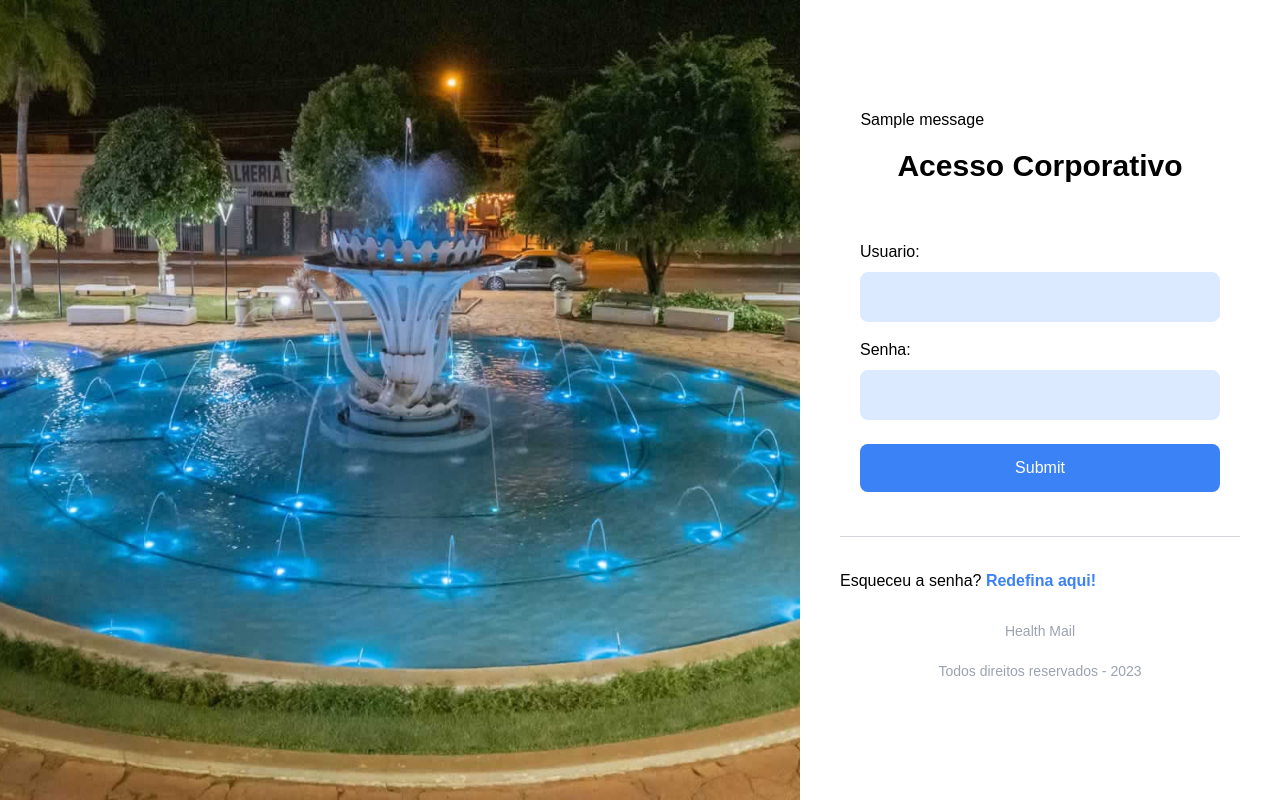
After one commit to edmaker89/gestao_saude, a Python web app: template app/templates/pages/login.html in a window 1280 px wide. The commit adds this page. Run offline with Jinja, Linux system fonts and the light colour scheme; the template is opened without the code that fills it: most values are stand-ins (such as "Sample title", 1, 10 or a date in 2020); one stand-in notice (Sample message) is shown; form fields are guessed from the names that the template uses; some libraries are stand-ins or nearby versions.

Commit message:
feat: login

```diff
--- a/app/blueprints/mail.py
+++ b/app/blueprints/mail.py
@@ -1,4 +1,5 @@
 from flask import Blueprint, abort, redirect, render_template, request, url_for
+from flask_login import login_required
 from app.forms.mail_form import MailForm
 from app.controllers.correspondencia_controller import CorrespondenciaController
 from app.models.tipo_correspondencias import TipoCorrespondencias
@@ -46,7 +47,9 @@ def create_success(id_mail):
 
     return render_template('/pages/mail/number_mail.html', mail=mail)
 
+
 @bp_mail.route('/my_mails')
+@login_required
 def my_mails():
     page = request.args.get('page', 1, type=int)
     per_page = 20
--- a/app/static/css/styles.css
+++ b/app/static/css/styles.css
@@ -14,6 +14,28 @@ body {
 main {
     flex: 1; /* Ocupar o espaço restante disponível */
     background-color: #f5fcff; /* Cor de fundo do conteúdo principal */
+}
+
+.div-login {
+    display: flex;
+    flex-direction: column;
+    align-items: center;
+    justify-content: center;
+    background-color: white;
+
+}
+
+.form-login {
+    max-width: 500px;
+    min-width: 350px;
+    margin: auto;
+    padding: 20px;
+}
+
+.img-login {
+    height: 100vh;
+    width: 100vw;
+    object-fit: cover;
 }
 
 .bg-light-blue {
--- /dev/null
+++ b/app/templates/pages/login.html
@@ -0,0 +1,92 @@
+<!DOCTYPE html>
+<html lang="pt-BR">
+
+<head>
+    <meta charset="UTF-8">
+    <meta name="viewport" content="width=device-width, initial-scale=1.0">
+    <link rel="shortcut icon" href="{{url_for('static', filename='favicon.ico')}}" type="image/x-icon">
+    <link rel="stylesheet" href="{{ url_for('static', filename='css/reset.css') }}">
+    <link rel="stylesheet" href="{{ url_for('static', filename='css/styles.css') }}">
+    <link rel="stylesheet" href="https://cdnjs.cloudflare.com/ajax/libs/font-awesome/6.4.0/css/all.min.css"
+        integrity="sha512-iecdLmaskl7CVkqkXNQ/ZH/XLlvWZOJyj7Yy7tcenmpD1ypASozpmT/E0iPtmFIB46ZmdtAc9eNBvH0H/ZpiBw=="
+        crossorigin="anonymous" referrerpolicy="no-referrer" />
+    <script src="https://cdn.tailwindcss.com"></script>
+    <title>Health Mail - Login</title>
+</head>
+
+<body class="bg-white">
+
+    <div class='flex h-screen v-screen items-center justify-center'>
+        <div class='hidden md:block md:w-1/2 lg:w-2/3'>
+            <img class='h-screen w-full object-cover' src="{{ url_for('static', filename='img/fonte_centro.jpg') }}" alt="imagem da tela de autenticacao" />
+        </div>
+        <div class='m-10 md:w-1/2 lg:w-1/3 v-screen'>
+            {% with messages = get_flashed_messages(with_categories = True) %}
+            {% if messages %}
+        <div id="messages" class="list-unstyled m-4">
+            {% for category, message in messages %}
+        <div class="alerts notification is-{{ category }} is-light">
+          <button type="button" class="delete" onclick="hideMessage(this)"></button>
+          {{ message }}
+        </div>
+        {% endfor %}
+            </div>
+        {% endif %}
+        {% endwith %}
+            <div class=''>
+            <h1 class='text-3xl font-bold mb-5 text-center'>
+                Acesso Corporativo
+            </h1>
+            <form class="form-login" method="POST" action="{{url_for('auth.autenticar')}}">
+                <input type="hidden" name="proxima" value="{{ proxima }}">
+                {{ form.csrf_token }}
+                <div class='flex flex-col mt-4'>
+                    <div class="flex flex-col">
+                        <label for="" class="label">Usuario: </label>
+                    {{ form.username(class="px-4 py-3 rounded-lg bg-blue-100 mt-2 border focus:border-blue-500 border-blue-100 focus:outline-none focus:bg-white")}}
+                    </div>
+                    <div class="flex flex-col mt-4">
+                        <label for="" class="label">Senha: </label>
+                        {{ form.password(class="px-4 py-3 rounded-lg bg-blue-100 mt-2 border focus:border-blue-500 border-blue-100 focus:outline-none focus:bg-white")}}
+                    </div>
+                </div>
+                {{form.submit(class='w-full bg-blue-500 hover:bg-blue-400 text-white rounded-lg px-4 py-3 mt-6 cursor-pointer')}}
+            </form>
+        </div>
+
+            <hr class='mt-6 border-gray-300 w-full' />
+
+            <p class='mt-8'> Esqueceu a senha?
+                <a class='text-blue-500 hover:text-blue-700 font-semibold cursor-pointer'> Redefina aqui!
+            </a>
+            </p>
+            <p class='flex justify-center text-center items-end text-sm text-gray-400 m-7'>
+                Health Mail <br></br>
+                Todos direitos reservados - 2023 <br />
+            </p>
+        </div>
+    </div>
+</body>
+
+</html>
+
+<!--
+
+    <div className='flex flex-col mt-4'>
+        <label htmlFor={props.label}>
+            {props.label}
+        </label>
+        <input type={props.tipo ?? 'text'}
+        name={props.label}
+        id={props.label}
+        value={props.valor}
+        onChange={e => props.valorMudou?.(e.target.value)}
+        required={props.obrigatorio}
+        className={`
+            px-4 py-3 rounded-lg bg-blue-100 mt-2
+            border focus:border-blue-500 border-blue-100
+            focus:outline-none focus:bg-white
+            `}
+            />
+        </div>
+    -->
--- a/settings.toml
+++ b/settings.toml
@@ -2,6 +2,7 @@
 SECRET_KEY="endLines-switchs-SMS-2023"
 EXTENSIONS=[
   "app.ext.database",
+  "app.ext.auth",
   "app.blueprints.views",
 ]
 
```
Also changed, not shown: app/blueprints/auth.py (added, +44 -0 lines), app/blueprints/views.py (+2 -16 lines), app/ext/auth.py (added, +7 -0 lines), app/forms/login_form.py (added, +7 -0 lines), app/models/users.py (+14 -1 lines), app/static/img/fonte_centro.jpg (added).
